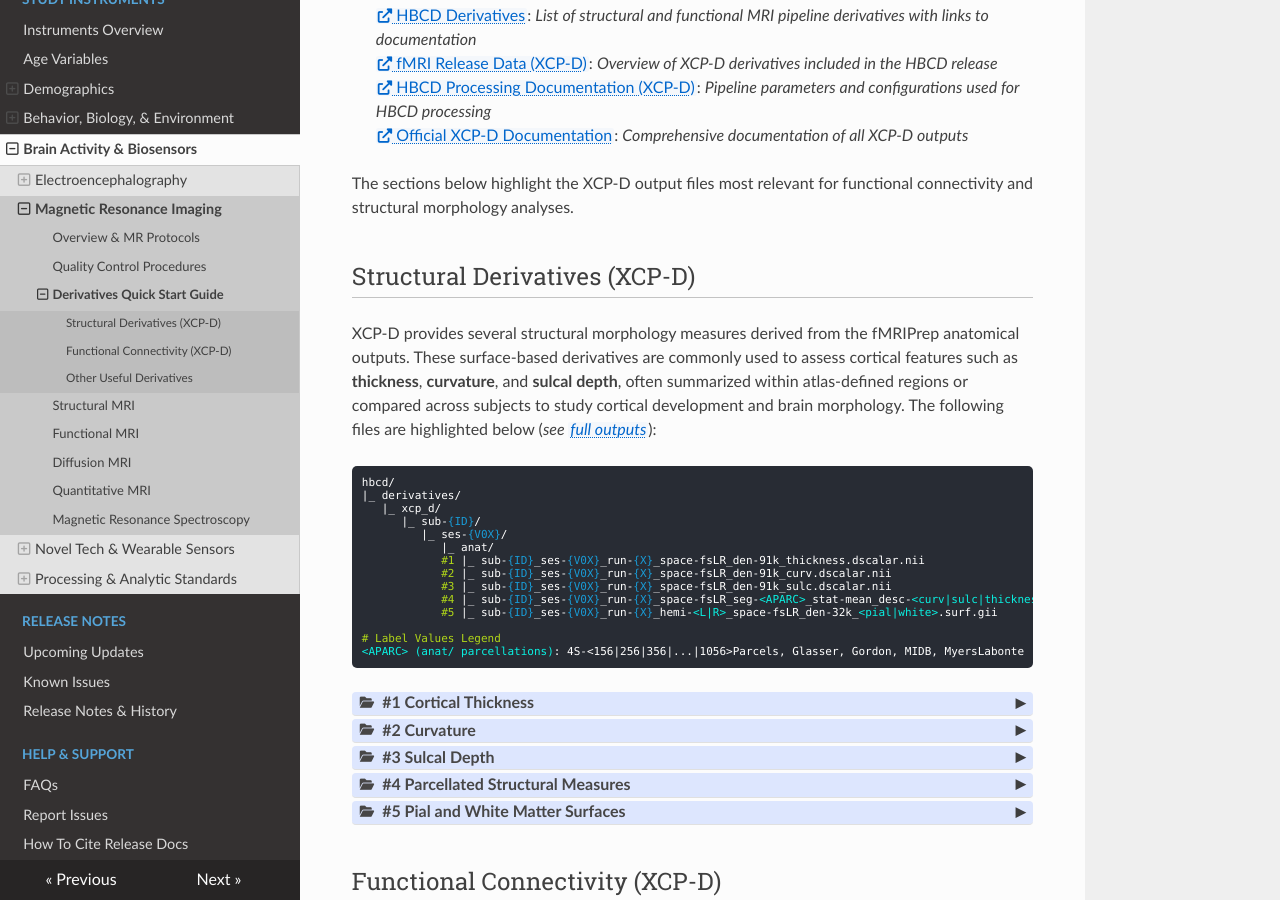
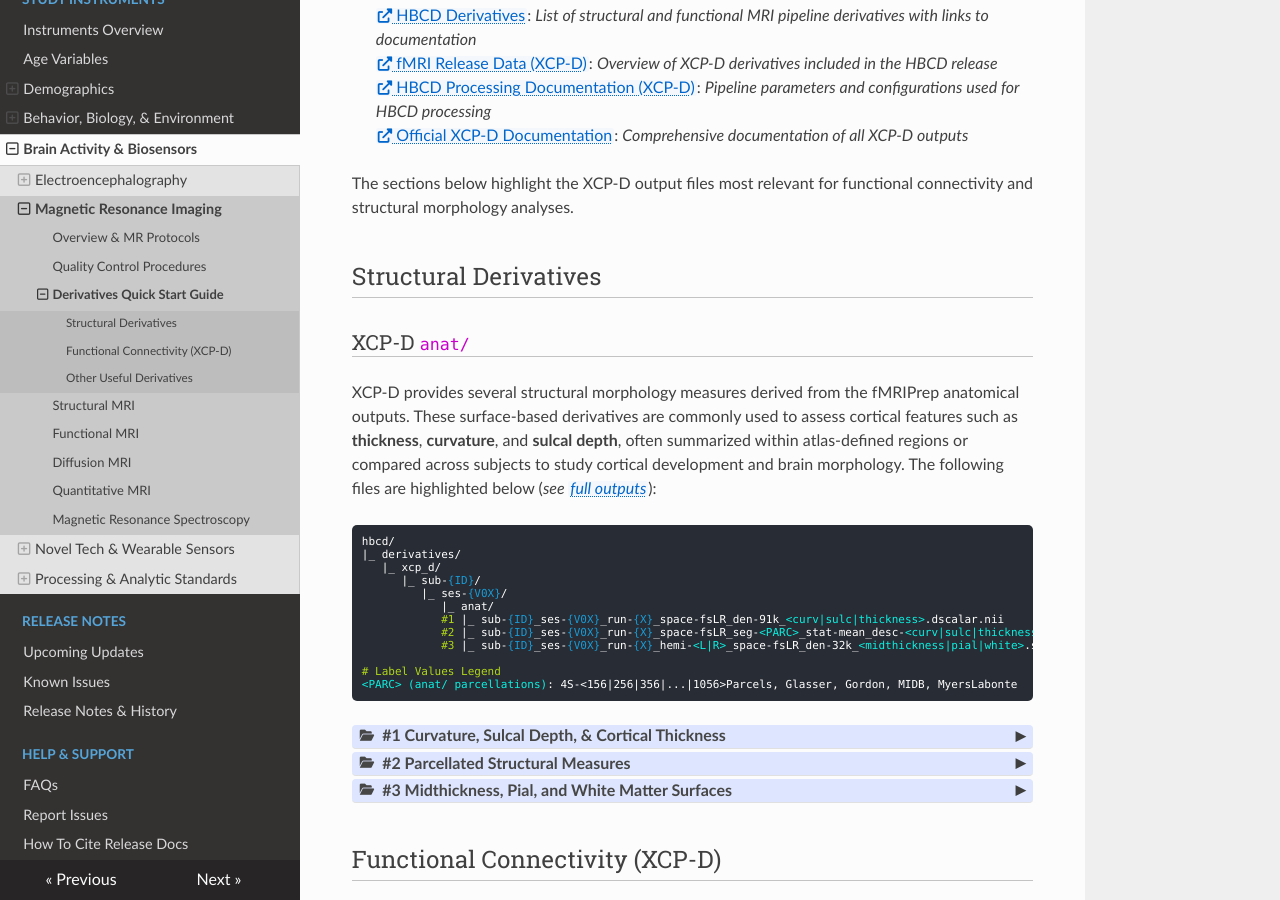
Before and after one commit to nbdc-datahub/hbcd-docs, an MkDocs documentation site: the page built from docs/instruments/processing/mr-derivs-quickstart.md, in a window 1280 px wide and 900 px high, scrolled down 433 px. Built offline with MkDocs 1.6.1, drawn with Linux system fonts in a browser that asks for light colours; nearby versions of some CDN libraries.

Commit message:
derivs guide

```diff
--- a/docs/instruments/processing/mr-derivs-quickstart.md
+++ b/docs/instruments/processing/mr-derivs-quickstart.md
@@ -13,7 +13,9 @@ For more details on specific outputs and processing configurations, see:
 
 The sections below highlight the XCP-D output files most relevant for functional connectivity and structural morphology analyses.
 
-## Structural Derivatives (XCP-D)
+## Structural Derivatives
+
+### XCP-D `anat/`
 
 XCP-D provides several structural morphology measures derived from the fMRIPrep anatomical outputs. These surface-based derivatives are commonly used to assess cortical features such as **thickness**, **curvature**, and **sulcal depth**, often summarized within atlas-defined regions or compared across subjects to study cortical development and brain morphology. The following files are highlighted below (<i>see <a href="../../mri/fmri/#xcpd" target="_blank">full outputs</a></i>):
 
@@ -24,38 +26,59 @@ hbcd/
       |_ sub-<span class="label">{ID}</span>/
          |_ ses-<span class="label">{V0X}</span>/
             |_ anat/
-            <span class="hashtag">#1</span> |_ sub-<span class="label">{ID}</span>_ses-<span class="label">{V0X}</span>_run-<span class="label">{X}</span>_space-fsLR_den-91k_thickness.dscalar.nii
-            <span class="hashtag">#2</span> |_ sub-<span class="label">{ID}</span>_ses-<span class="label">{V0X}</span>_run-<span class="label">{X}</span>_space-fsLR_den-91k_curv.dscalar.nii
-            <span class="hashtag">#3</span> |_ sub-<span class="label">{ID}</span>_ses-<span class="label">{V0X}</span>_run-<span class="label">{X}</span>_space-fsLR_den-91k_sulc.dscalar.nii
-            <span class="hashtag">#4</span> |_ sub-<span class="label">{ID}</span>_ses-<span class="label">{V0X}</span>_run-<span class="label">{X}</span>_space-fsLR_seg-<span class="placeholder">&lt;APARC&gt;</span>_stat-mean_desc-<span class="placeholder">&lt;curv|sulc|thickness&gt;</span>_morph.tsv
-            <span class="hashtag">#5</span> |_ sub-<span class="label">{ID}</span>_ses-<span class="label">{V0X}</span>_run-<span class="label">{X}</span>_hemi-<span class="placeholder">&lt;L|R&gt;</span>_space-fsLR_den-32k_<span class="placeholder">&lt;pial|white&gt;</span>.surf.gii
+            <span class="hashtag">#1</span> |_ sub-<span class="label">{ID}</span>_ses-<span class="label">{V0X}</span>_run-<span class="label">{X}</span>_space-fsLR_den-91k_<span class="placeholder">&lt;curv|sulc|thickness&gt;</span>.dscalar.nii
+            <span class="hashtag">#2</span> |_ sub-<span class="label">{ID}</span>_ses-<span class="label">{V0X}</span>_run-<span class="label">{X}</span>_space-fsLR_seg-<span class="placeholder">&lt;PARC&gt;</span>_stat-mean_desc-<span class="placeholder">&lt;curv|sulc|thickness&gt;</span>_morph.tsv
+            <span class="hashtag">#3</span> |_ sub-<span class="label">{ID}</span>_ses-<span class="label">{V0X}</span>_run-<span class="label">{X}</span>_hemi-<span class="placeholder">&lt;L|R&gt;</span>_space-fsLR_den-32k_<span class="placeholder">&lt;midthickness|pial|white&gt;</span>.surf.gii
 
 <span class="hashtag"># Label Values Legend</span>
-<span class="placeholder">&lt;APARC&gt; (anat/ parcellations)</span>: 4S-&lt;156|256|356|...|1056&gt;Parcels, Glasser, Gordon, MIDB, MyersLabonte
+<span class="placeholder">&lt;PARC&gt; (anat/ parcellations)</span>: 4S-&lt;156|256|356|...|1056&gt;Parcels, Glasser, Gordon, MIDB, MyersLabonte
 </pre>
 <p></p>
 
 <div id="s1" class="table-compact-banner" onclick="toggleCollapse(this)">
   <span class="emoji"><i class="fa-solid fa-folder-open"></i></span>
   <span class="text-with-link">
-  <span class="text"><strong>#1 Cortical Thickness</strong></span>
-  <a class="anchor-link" href="#s1" title="Copy link">
-  <i class="fa-solid fa-link"></i>
-  </a>
+    <span class="text">#1 Curvature, Sulcal Depth, & Cortical Thickness</span>
+    <a class="anchor-link" href="#s1" title="Copy link">
+      <i class="fa-solid fa-link"></i>
+    </a>
   </span>
   <span class="arrow">▸</span>
 </div>
 <div class="table-collapsible-content" style="margin-bottom: 3px;">
-  <p>CIFTI scalar files containing surface-based maps of cortical thickness (in millimeters) for each hemisphere. Generated from reconstructed cortical surfaces and aligned to the standard <code>fsLR</code> template. Commonly averaged within ROIs or compared across subjects to assess cortical development, aging, or group differences.
-  <br>
-  <i>Derivative:</i> <code>*_den-91k_thickness.dscalar.nii</code>
+  <p>
+    These three <strong>surface-based structural metrics</strong> are provided as CIFTI scalar files derived from reconstructed left and right cortical surfaces and aligned to the standard fsLR template (~64k vertices per hemisphere).
+    Each vertex encodes <i>curvature</i>, <i>sulcal depth</i>, and <i>cortical thickness</i>, respectively.
+    Average ROI values for standard parcellations are available in the parcellated structural measures.
   </p>
+  <table class="table-no-vertical-lines" style="width: 100%; border-collapse: collapse; table-layout: fixed;">
+    <tbody>
+      <tr>
+        <td style="word-wrap: break-word; white-space: normal;">
+          <strong>Curvature</strong> (<code>*_space-fsLR_den-91k_curv.dscalar.nii</code>)<br>
+          Represents local cortical folding. Positive values correspond to sulci (inward folds) and negative values to gyri (outward folds). Useful for characterizing cortical morphology or as a covariate in morphometric analyses.
+        </td>
+      </tr>
+      <tr>
+        <td style="word-wrap: break-word; white-space: normal;">
+          <strong>Sulcal Depth</strong> (<code>*_space-fsLR_den-91k_sulc.dscalar.nii</code>)<br>
+          Measures the relative depth of sulci compared to adjacent gyri. Positive values indicate deeper sulci; negative values indicate more prominent gyri. Often used with curvature to describe cortical shape and folding complexity.
+        </td>
+      </tr>
+      <tr>
+        <td style="word-wrap: break-word; white-space: normal;">
+          <strong>Cortical Thickness</strong> (<code>*_space-fsLR_den-91k_thickness.dscalar.nii</code>)<br>
+          Reflects the distance (mm) between corresponding vertices on the pial and white matter surfaces. Commonly averaged within ROIs or compared across subjects to study cortical development, aging, or group differences.
+        </td>
+      </tr>
+    </tbody>
+  </table>
 </div>
 
 <div id="s2" class="table-compact-banner" onclick="toggleCollapse(this)">
   <span class="emoji"><i class="fa-solid fa-folder-open"></i></span>
   <span class="text-with-link">
-  <span class="text"><strong>#2 Curvature</strong></span>
+  <span class="text">#2 Parcellated Structural Measures</span>
   <a class="anchor-link" href="#s2" title="Copy link">
   <i class="fa-solid fa-link"></i>
   </a>
@@ -63,16 +86,13 @@ hbcd/
   <span class="arrow">▸</span>
 </div>
 <div class="table-collapsible-content" style="margin-bottom: 3px;">
-  <p>Provides mean surface curvature values representing local cortical folding patterns of the cortex. Positive values correspond to sulci (inward folds) and negative values to gyri (outward folds). Useful for characterizing cortical folding or as a covariate in morphometric analyses.
-  <br>
-  <i>Derivative:</i> <code>*_den-91k_curv.dscalar.nii</code>
-  </p>
+  <p>The <code>*_seg-&lt;PARC&gt;_stat-mean_desc-&lt;curv|sulc|thickness&gt;_morph.tsv</code> files are tabulated summaries of cortical metrics (curvature, sulcal depth, thickness) within anatomical or functional regions defined by an atlas. Ideal for region-based statistical analysis and group comparisons.</p>
 </div>
 
 <div id="s3" class="table-compact-banner" onclick="toggleCollapse(this)">
   <span class="emoji"><i class="fa-solid fa-folder-open"></i></span>
   <span class="text-with-link">
-  <span class="text"><strong>#3 Sulcal Depth</strong></span>
+  <span class="text"><strong>#3 Midthickness, Pial, and White Matter Surfaces</strong></span>
   <a class="anchor-link" href="#s3" title="Copy link">
   <i class="fa-solid fa-link"></i>
   </a>
@@ -80,44 +100,7 @@ hbcd/
   <span class="arrow">▸</span>
 </div>
 <div class="table-collapsible-content" style="margin-bottom: 3px;">
-  <p>Measures the relative depth of cortical sulci compared to adjacent gyri. Often used alongside curvature to describe cortical shape and folding complexity.
-  <br>
-  <i>Derivative:</i> <code>*_den-91k_sulc.dscalar.nii</code>
-  </p>
-</div>
-
-<div id="s4" class="table-compact-banner" onclick="toggleCollapse(this)">
-  <span class="emoji"><i class="fa-solid fa-folder-open"></i></span>
-  <span class="text-with-link">
-  <span class="text"><strong>#4 Parcellated Structural Measures</strong></span>
-  <a class="anchor-link" href="#s4" title="Copy link">
-  <i class="fa-solid fa-link"></i>
-  </a>
-  </span>
-  <span class="arrow">▸</span>
-</div>
-<div class="table-collapsible-content" style="margin-bottom: 3px;">
-  <p>Tabulated summaries of cortical metrics (curvature, sulcal depth, thickness) within anatomical or functional regions defined by an atlas. Ideal for region-based statistical analysis and group comparisons.<br>
-  <i>Derivative:</i> <code>*_seg-&lt;PARC&gt;_stat-mean_desc-&lt;curv|sulc|thickness&gt;_morph.tsv</code><br>
-  <i>Also available as <a href="../../#mri" target="_blank">tabulated data</a></i>: <code>img_xcpd_space-fsLR_seg-&lt;PARC&gt;_stat-mean_desc-&lt;curv|sulc|thickness&gt;_morph</code>
-  </p>
-</div>
-
-<div id="s5" class="table-compact-banner" onclick="toggleCollapse(this)">
-  <span class="emoji"><i class="fa-solid fa-folder-open"></i></span>
-  <span class="text-with-link">
-  <span class="text"><strong>#5 Pial and White Matter Surfaces</strong></span>
-  <a class="anchor-link" href="#s5" title="Copy link">
-  <i class="fa-solid fa-link"></i>
-  </a>
-  </span>
-  <span class="arrow">▸</span>
-</div>
-<div class="table-collapsible-content" style="margin-bottom: 3px;">
-  <p>3D surface models representing the gray–white matter boundary and the pial surface for each hemisphere. Commonly used for visualizing cortical anatomy, computing surface-based metrics, or mapping functional data to anatomical space.
-  <br>
-  <i>Derivative:</i> <code>*_hemi-&lt;L|R&gt;_space-fsLR_den-32k_&lt;pial|white&gt;.surf.gii</code>
-  </p>
+  <p>The <code>*_hemi-&lt;L|R&gt;_space-fsLR_den-32k_&lt;midthickness|pial|white&gt;.surf.gii</code> files are 3D surface models representing the midthickness, gray–white matter boundary, and the pial surface for each hemisphere. Commonly used for visualizing cortical anatomy, computing surface-based metrics, or mapping functional data to anatomical space.</p>
 </div>
 
 ## Functional Connectivity (XCP-D)
```
